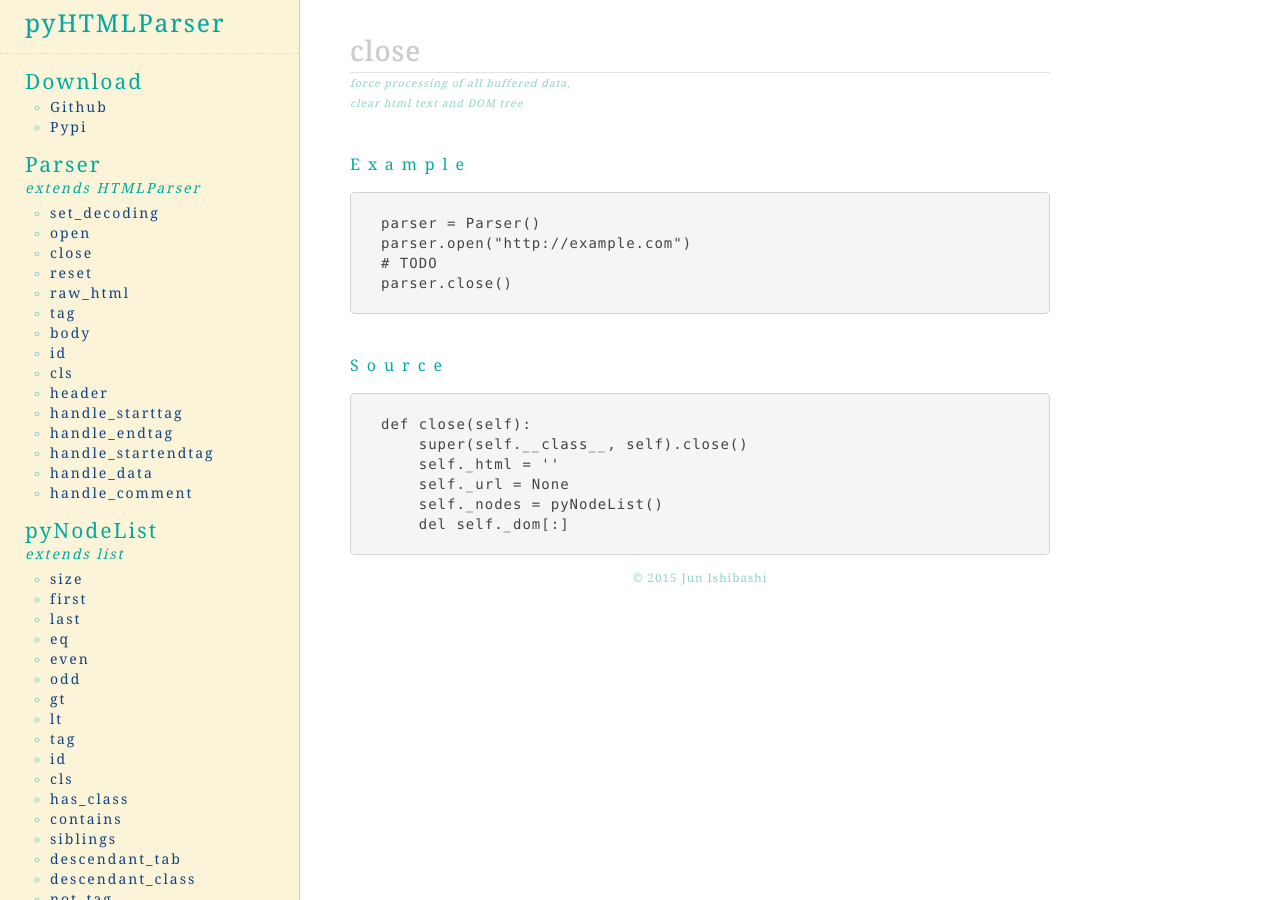
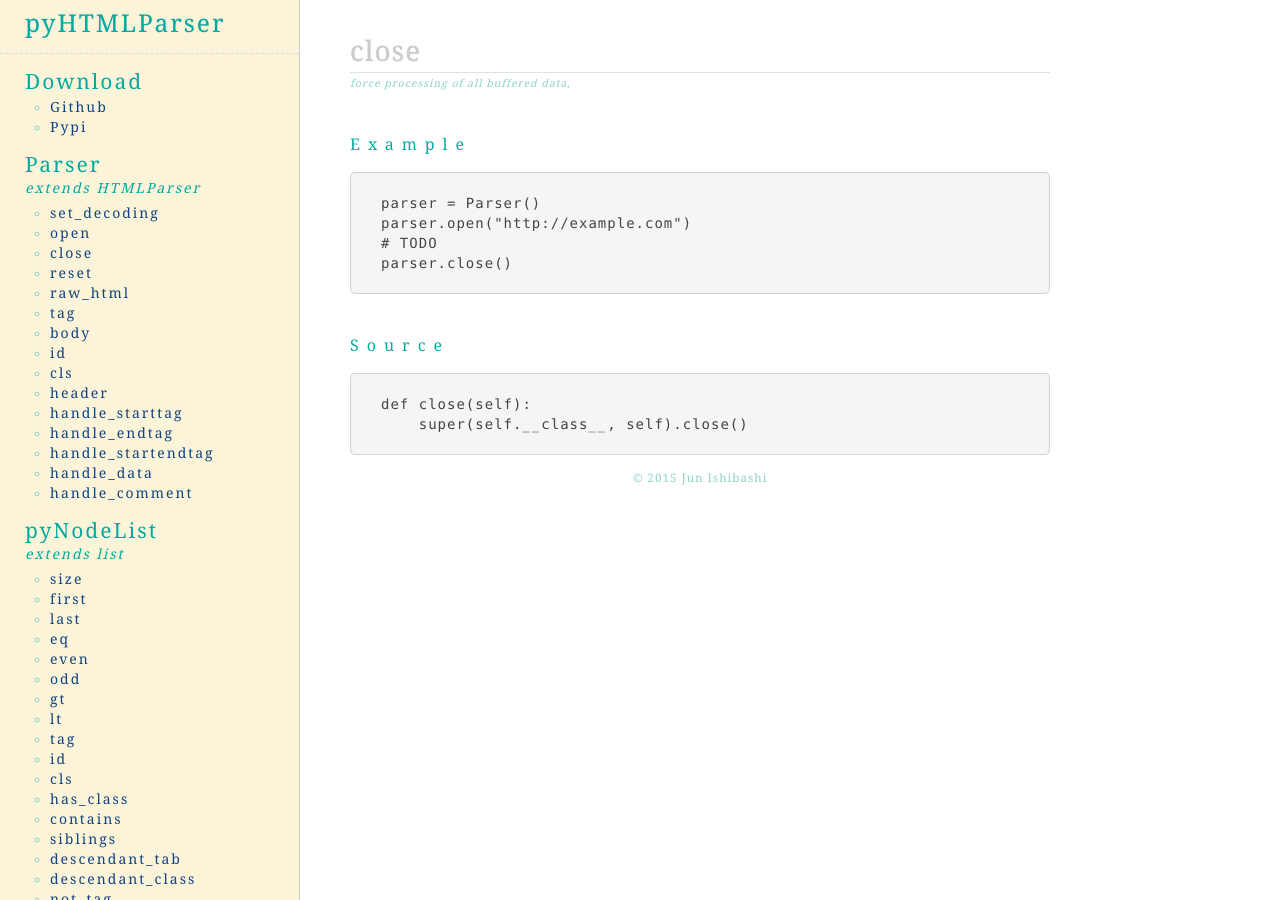
Before and after one commit to ishibashijun/ishibashijun.github.com, a Jekyll site: the page built from pyHTMLParser/parser/close.html, in a window 1280 px wide and 900 px high. Built offline with Jekyll 4.4.1, drawn with Linux system fonts in a browser that asks for light colours.

Commit message:
updated: moved some sequences to a reset method

```diff
--- a/pyHTMLParser/parser/close.html
+++ b/pyHTMLParser/parser/close.html
@@ -6,7 +6,6 @@ title: pyHTMLParser Docs | Parser.close
         <h1>close</h1>
         <p id="description">
             force processing of all buffered data,<br>
-            clear html text and DOM tree
         </p>
     </header>
     <article>
@@ -21,9 +20,5 @@ parser.close()
         <pre><code>
 def close(self):
     super(self.__class__, self).close()
-    self._html = ''
-    self._url = None
-    self._nodes = pyNodeList()
-    del self._dom[:]
         </code></pre>
     </article>
```
